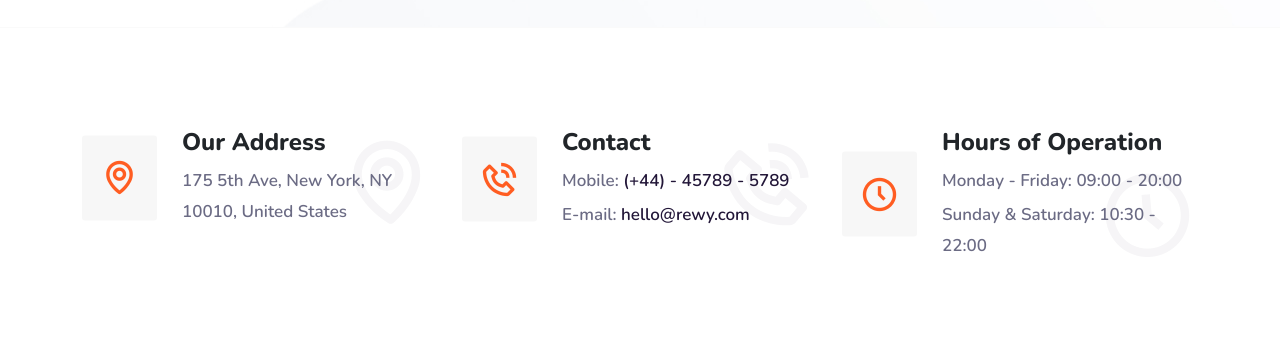
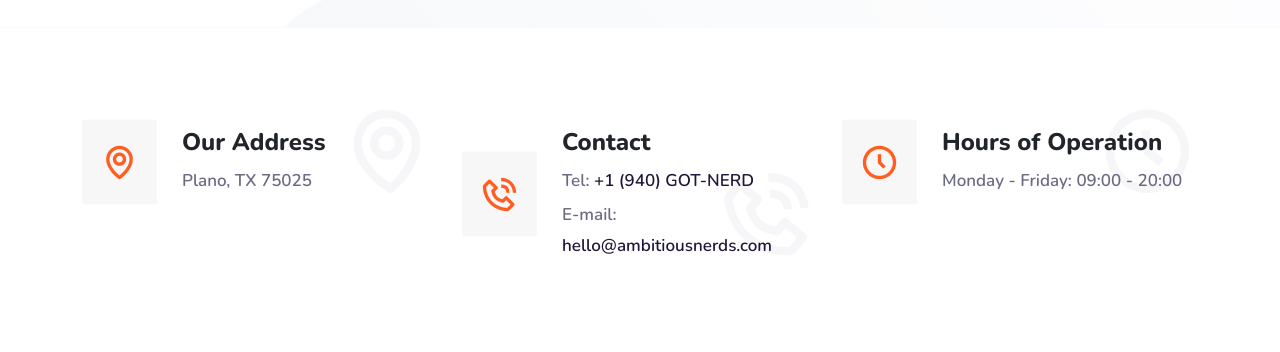
Before and after one commit to DJFriar/ambitiousNerds, a Gatsby site: page /contact in a window 1280 px wide. Shown: the part 247-599 px from the top of the page. Built offline with nearby package versions, Linux system fonts and the light colour scheme; Gatsby itself is replaced by a stand-in of ours.

Commit message:
updated contact info

```diff
--- a/src/components/Contact/ContactInfo.js
+++ b/src/components/Contact/ContactInfo.js
@@ -14,7 +14,7 @@ const ContactInfo = () => {
                 <i className='bx bx-map'></i>
               </div>
               <h3>Our Address</h3>
-                            <p>175 5th Ave, New York, NY 10010, United States</p>
+              <p>Plano, TX 75025</p>
             </div>
           </div>
 
@@ -27,8 +27,8 @@ const ContactInfo = () => {
                 <i className='bx bx-phone-call'></i>
               </div>
               <h3>Contact</h3>
-                            <p>Mobile: <a href="tel:+44457895789">(+44) - 45789 - 5789</a></p>
-                            <p>E-mail: <a href="mailto:hello@rewy.com">hello@rewy.com</a></p>
+              <p>Tel: <a href="tel:+19404686373">+1 (940) GOT-NERD</a></p>
+              <p>E-mail: <a href="mailto:tommy@ambitiousnerds.com">hello@ambitiousnerds.com</a></p>
             </div>
           </div>
 
@@ -42,7 +42,6 @@ const ContactInfo = () => {
               </div>
               <h3>Hours of Operation</h3>
               <p>Monday - Friday: 09:00 - 20:00</p>
-                            <p>Sunday & Saturday: 10:30 - 22:00</p>
             </div>
           </div>
         </div>
--- a/src/pages/contact.js
+++ b/src/pages/contact.js
@@ -5,6 +5,7 @@ import PageBanner from '../components/Common/PageBanner'
 import Footer from "../components/App/Footer"
 import ContactInfo from '../components/Contact/ContactInfo'
 import ContactForm from '../components/Contact/ContactForm'
+
 const Contact = () => {
   return (
     <Layout>
```
Also changed, not shown: src/components/Contact/ContactForm.js (indentation only). Lines whose indentation alone changed are shown as unchanged.
